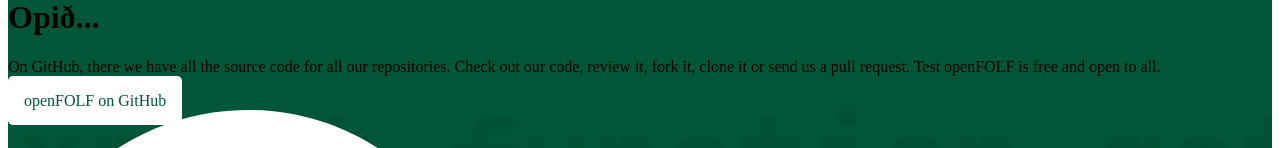
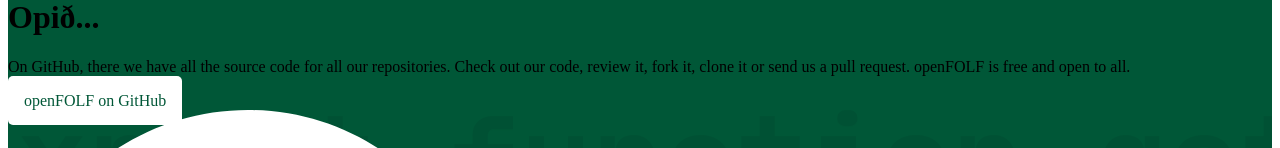
Before and after one commit to OpenFolf/frontend-landing-page, a Vue app: page / in a window 1280 px wide. Shown: the part 771-919 px from the top of the page. Built offline with nearby package versions, Linux system fonts and the light colour scheme; the HTML template or start-up script is replaced by a standard one.

Commit message:
initialize CID

```diff
--- a/src/components/HeroSource.vue
+++ b/src/components/HeroSource.vue
@@ -9,7 +9,7 @@
       </h1>
       <p class="xl:text-xl text-white max-w-xl mb-10 mx-6 text-center">
         On GitHub, there we have all the source code for all our repositories. Check out our code,
-        review it, fork it, clone it or send us a pull request. Test
+        review it, fork it, clone it or send us a pull request.
         <span class="text-xl font-bold">openFOLF</span> is free and open to all.
       </p>
       <a href="https://github.com/openfolf" class="button" role="button" target="_blank">
```
